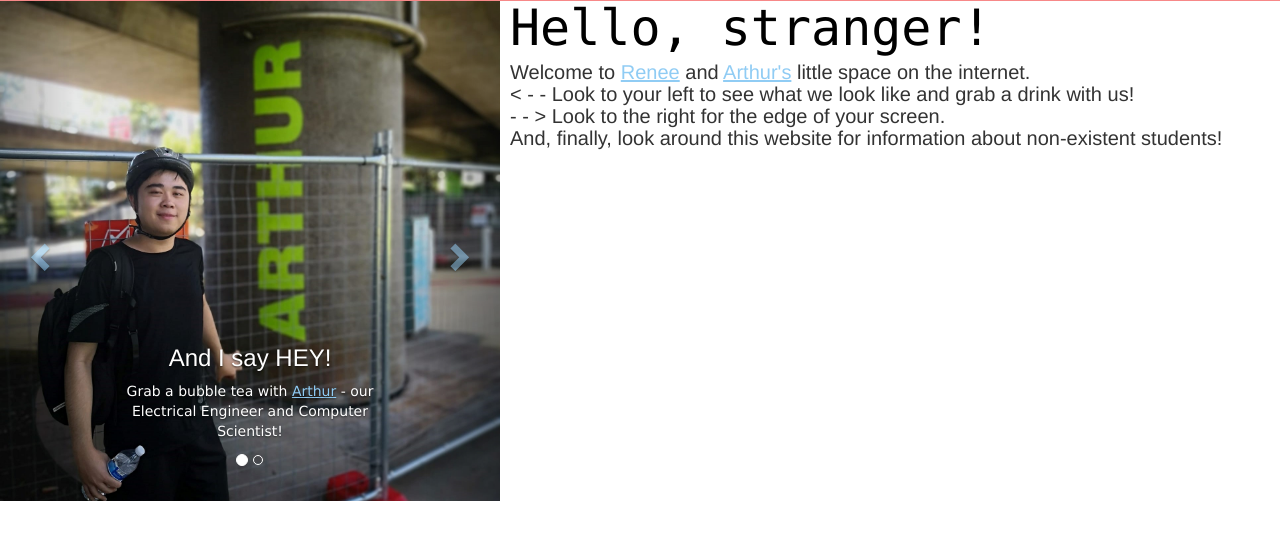
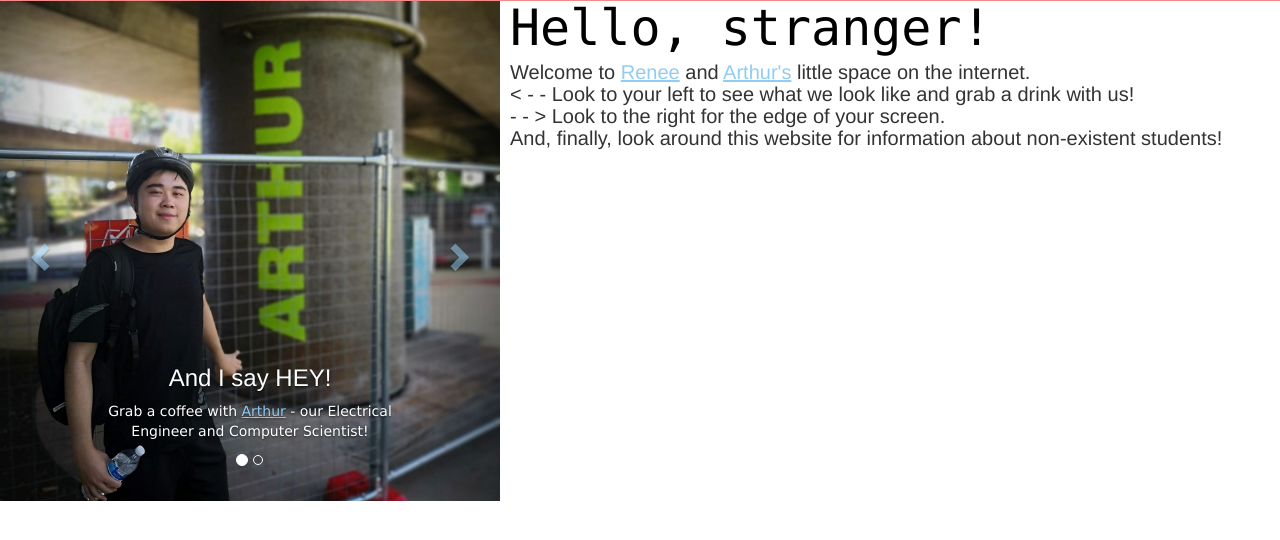
Before and after one commit to monomest/First-Web-App, a Flask app: page /contact in a window 1280 px wide. Shown: the part 169-709 px from the top of the page. Run offline with Flask 2, Linux system fonts and the light colour scheme; some libraries are stand-ins or nearby versions.

Commit message:
Changed bubble tea back to coffee

```diff
--- a/part3/templates/contact.html
+++ b/part3/templates/contact.html
@@ -79,7 +79,7 @@
                 <div class="carousel-caption">
                     <h3>And I say HEY!</h3>
                     <p>
-                        Grab a bubble tea with <a href="https://www.linkedin.com/in/arthur-sze-ab4367170"><u> Arthur</u></a>
+                        Grab a coffee with <a href="https://www.linkedin.com/in/arthur-sze-ab4367170"><u> Arthur</u></a>
                         - our Electrical Engineer and Computer Scientist!
                     </p>
                 </div>
@@ -92,6 +92,7 @@
                     <p>
                         Grab a shot of whiskey with <a href="https://www.linkedin.com/in/reneeylu"><u> Renee</u></a>
                         - our Electrical Engineer and Economist!
+                        <!-- Why not coffee and whiskey sometime :) -->
                     </p>
                 </div>
             </div>
```
